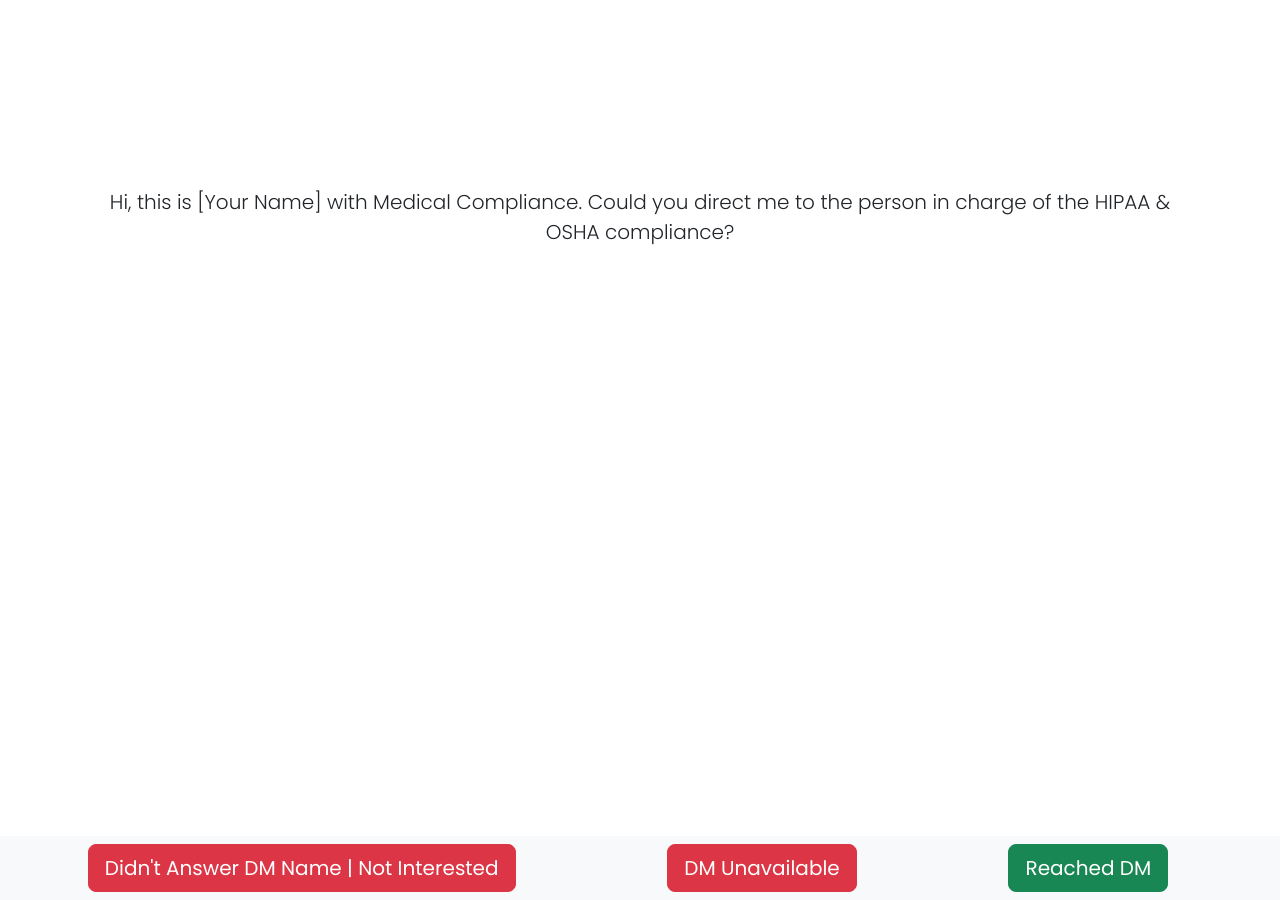
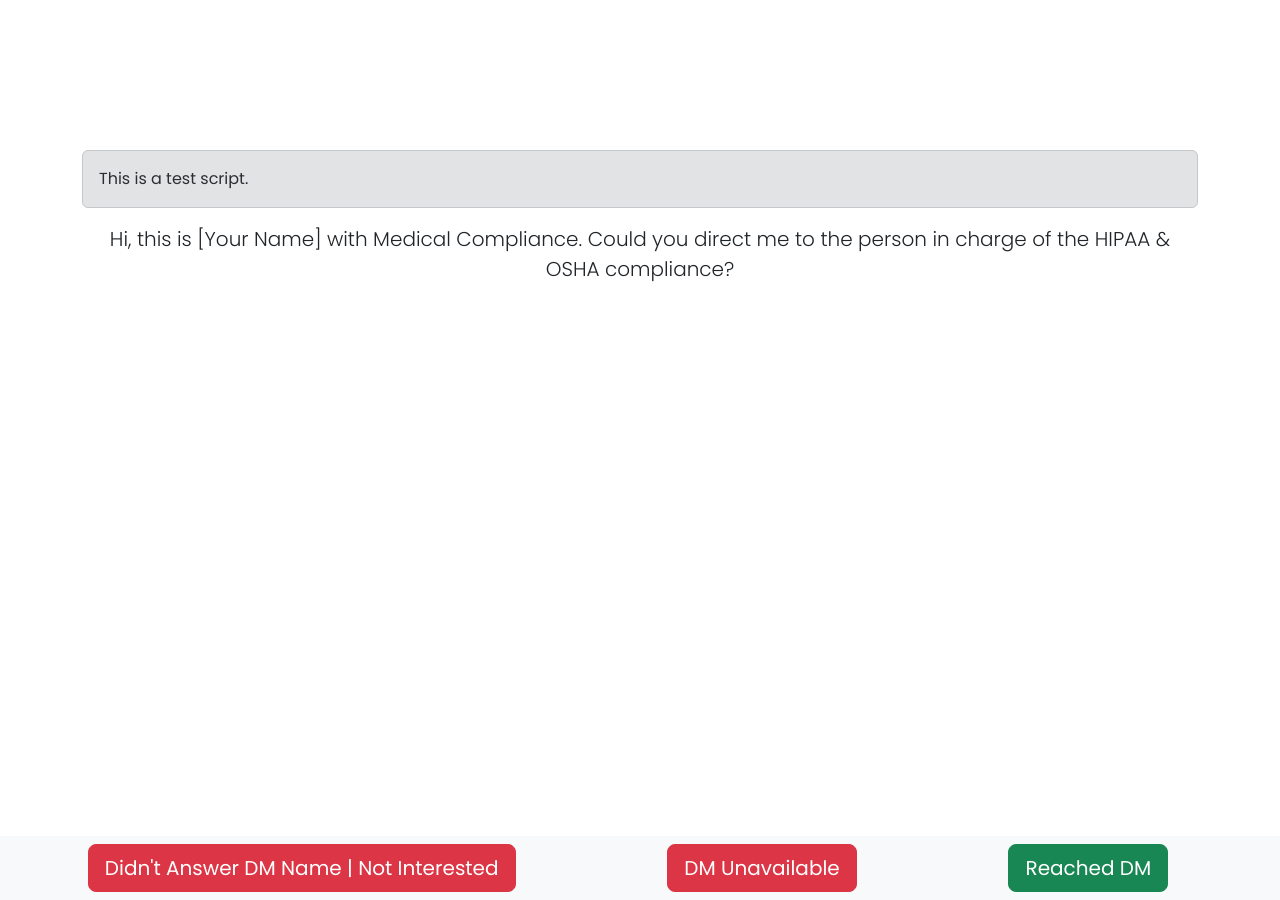
Before and after one commit to naaman10/alpscripts, a Jekyll site: the page built from index.markdown, in a window 1280 px wide. Built offline with Jekyll 4.4.1, drawn with Linux system fonts in a browser that asks for light colours; nearby versions of some CDN libraries.

Commit message:
test script warning

```diff
--- a/index.markdown
+++ b/index.markdown
@@ -9,6 +9,9 @@ layout: default
 <section class="container script-text h-100 d-flex justify-content-center">
     <div class="row align-items-center ">
         <div class="col">
+            <div class="alert alert-secondary" role="alert">
+                This is a test script.
+            </div>
             <p class="lead text-center">Hi, this is [Your Name] with Medical Compliance. Could you direct me to the person in charge of the HIPAA & OSHA compliance?</p>
         </div>
     </div>
```
